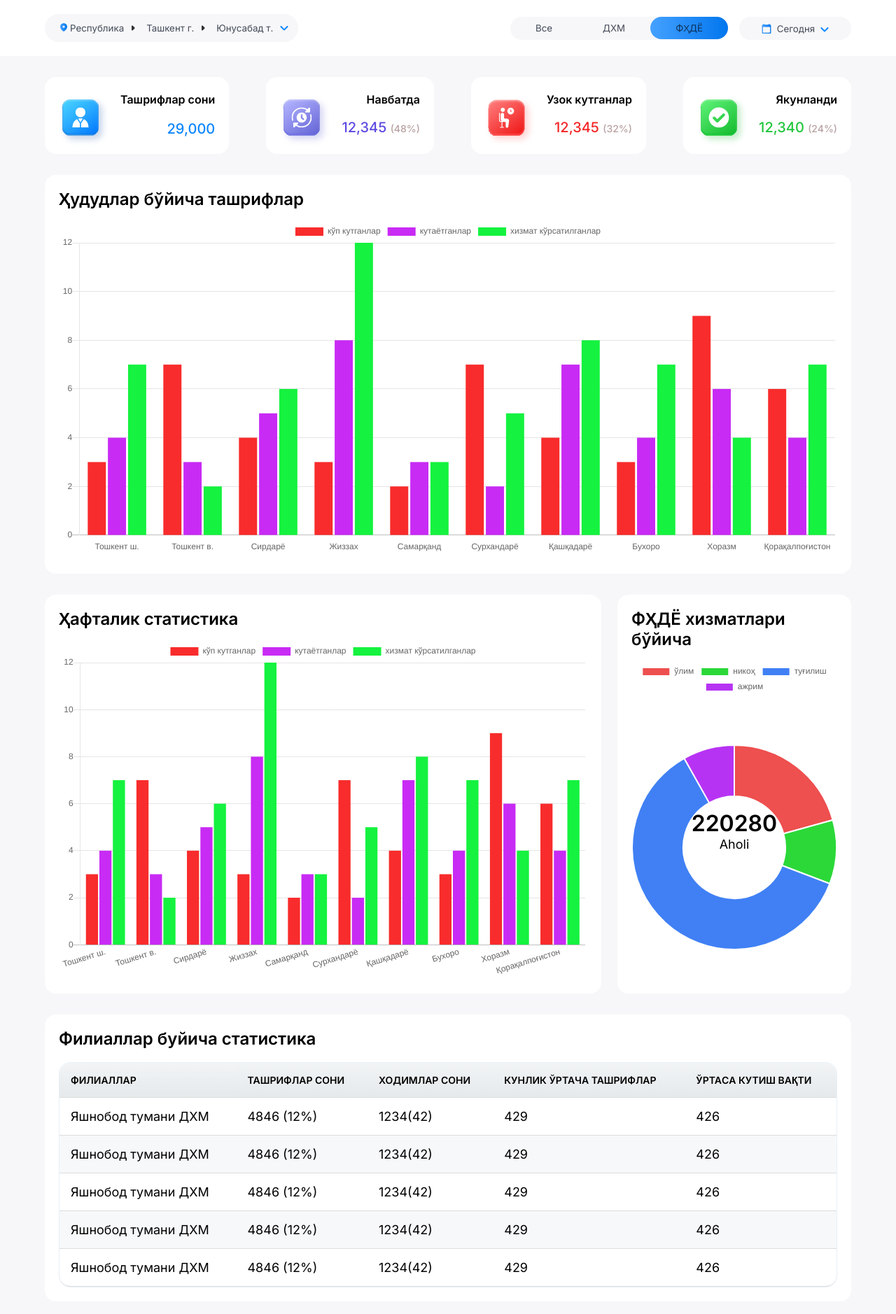
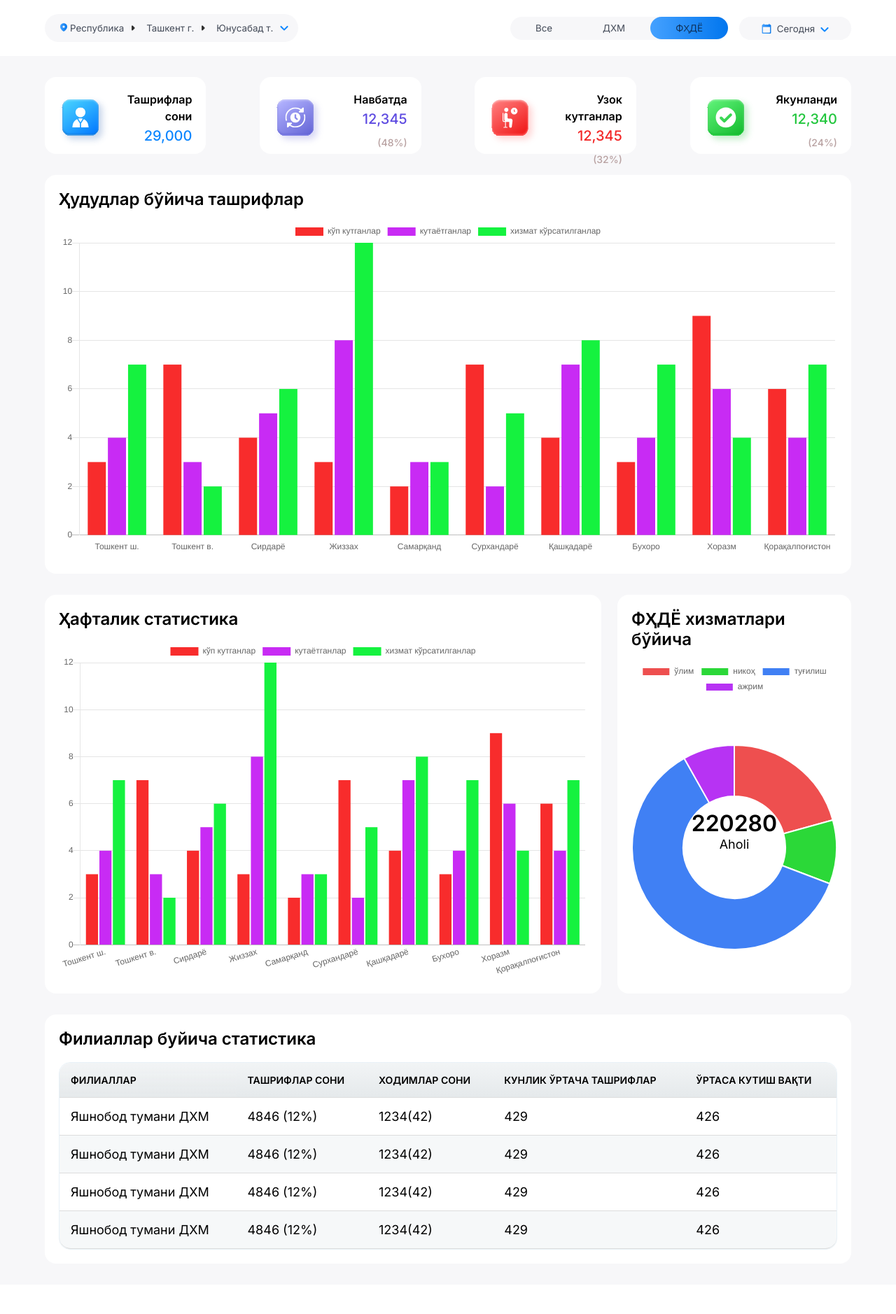
Before and after one commit to ulugbek-code/udevs-p1, a Vue app: page / in a window 1280 px wide. Shown: the top 1878 px of the page at 70% size. After the commit the page ends 1836 px from the top, so only its background shows below. Built offline with nearby package versions, Linux system fonts and the light colour scheme.

Commit message:
change widgets box width

```diff
--- a/src/components/Widgets.vue
+++ b/src/components/Widgets.vue
@@ -81,6 +81,8 @@ export default {
 }
 .box {
   display: flex;
+  justify-content: space-between;
+  width: 20%;
   padding: 20px;
   border-radius: 16px;
   background: #fff;
--- a/src/components/pages/Dashboard.vue
+++ b/src/components/pages/Dashboard.vue
@@ -169,15 +169,6 @@ export default {
           averageVisits: 429,
           averageWaitingTime: 426,
         },
-        {
-          branches: "Яшнобод тумани ДХМ",
-          numberOfVisits: 4846,
-          numberOfVisitorsPerscentage: 12,
-          employees: 1234,
-          employeesPercentage: 42,
-          averageVisits: 429,
-          averageWaitingTime: 426,
-        },
       ],
     };
   },
```
